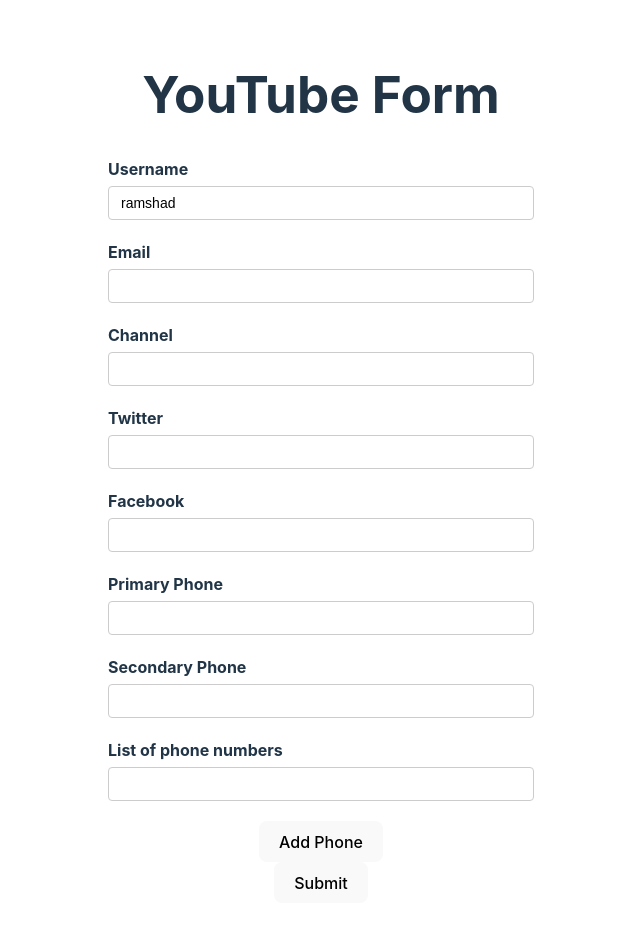
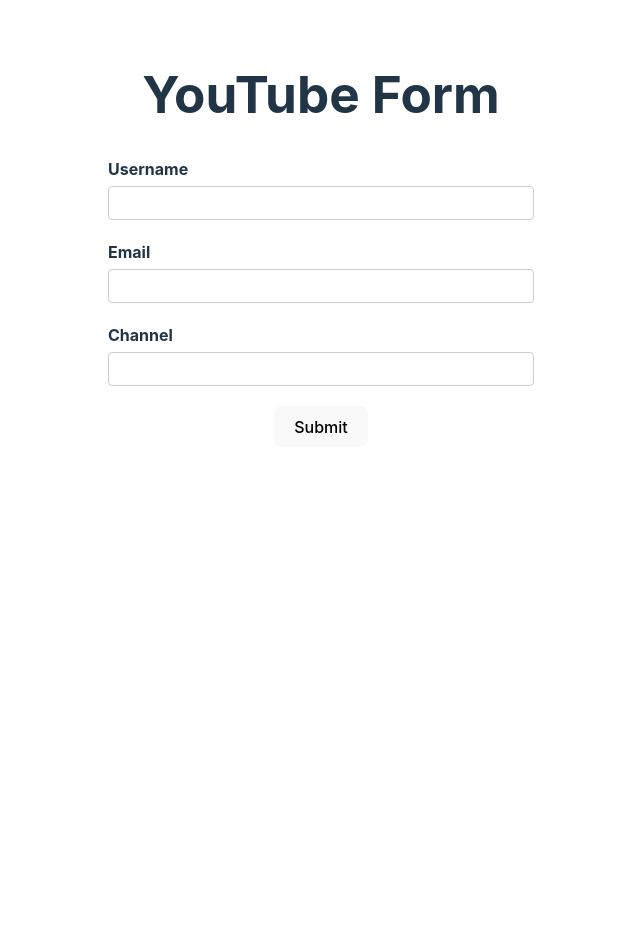
Before and after one commit to cpramshad/react-hook-form, a React (Create React App) app: page / in a window 1280 px wide. Shown: the top 928 px of the page, without its empty margins (319-959 px from the left). After the commit the page ends 800 px from the top, so only its background shows below. Built offline with nearby package versions, Linux system fonts and the light colour scheme.

Commit message:
Yup integration

```diff
--- a/package.json
+++ b/package.json
@@ -3,6 +3,7 @@
   "version": "0.1.0",
   "private": true,
   "dependencies": {
+    "@hookform/resolvers": "^3.9.1",
     "@testing-library/jest-dom": "^5.17.0",
     "@testing-library/react": "^13.4.0",
     "@testing-library/user-event": "^13.5.0",
@@ -15,7 +16,8 @@
     "react-hook-form": "^7.53.2",
     "react-scripts": "5.0.1",
     "typescript": "^4.9.5",
-    "web-vitals": "^2.1.4"
+    "web-vitals": "^2.1.4",
+    "yup": "^1.4.0"
   },
   "scripts": {
     "start": "PORT=3005 react-scripts start",
--- a/src/App.tsx
+++ b/src/App.tsx
@@ -1,11 +1,13 @@
 import React from 'react';
 import './App.css';
-import { YouTubeForm } from './components/YouTubeForm';
+// import { YouTubeForm } from './components/YouTubeForm';
+import { YupYouTubeForm } from './components/YupYouTubeForm';
 
 function App() {
   return (
     <div>
-      <YouTubeForm />
+      {/* <YouTubeForm /> */}
+      <YupYouTubeForm />
     </div>
   );
 }
--- /dev/null
+++ b/src/components/YupYouTubeForm.tsx
@@ -0,0 +1,61 @@
+import React from 'react';
+import { useForm } from 'react-hook-form';
+import { DevTool } from '@hookform/devtools';
+import { yupResolver } from '@hookform/resolvers/yup';
+import * as yup from 'yup';
+
+type FormValues = {
+  username: string;
+  email: string;
+  channel: string;
+};
+
+const schema = yup.object({
+  username: yup.string().required('username is required'),
+  email: yup
+    .string()
+    .email('Email format is invalid')
+    .required('email is required'),
+  channel: yup.string().required('channel is required'),
+});
+
+export const YupYouTubeForm = () => {
+  const form = useForm<FormValues>({ resolver: yupResolver(schema) });
+  const { register, control, handleSubmit, formState } = form;
+  const { errors } = formState;
+
+  // const { name, ref, onChange, onBlur } = register('username');
+
+  const onSubmit = (data: FormValues) => {
+    console.log('****form submitted ', data);
+  };
+
+  return (
+    <div>
+      <h1>YouTube Form</h1>
+
+      <form onSubmit={handleSubmit(onSubmit)} noValidate>
+        <div className="form-control">
+          <label htmlFor="username">Username</label>
+          <input type="text" id="username" {...register('username')} />
+          <p className="error">{errors.username?.message}</p>
+        </div>
+
+        <div className="form-control">
+          <label htmlFor="email">Email</label>
+          <input type="email" id="email" {...register('email')} />
+          <p className="error">{errors.email?.message}</p>
+        </div>
+
+        <div className="form-control">
+          <label htmlFor="channel">Channel</label>
+          <input type="text" id="channel" {...register('channel')} />
+          <p className="error">{errors.channel?.message}</p>
+        </div>
+
+        <button>Submit</button>
+      </form>
+      <DevTool control={control} />
+    </div>
+  );
+};
```
Also changed, not shown: 1 other file (tests, documents, lock files or other folders).
